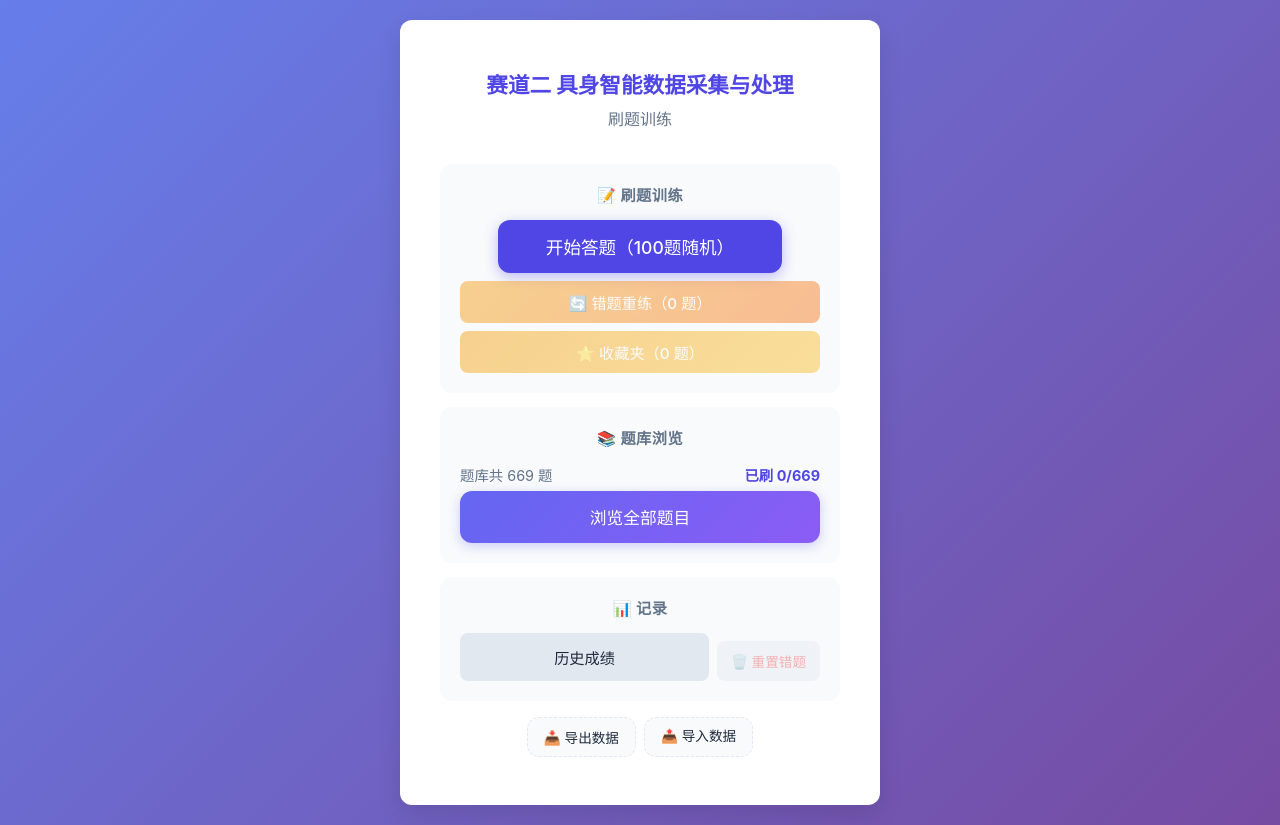
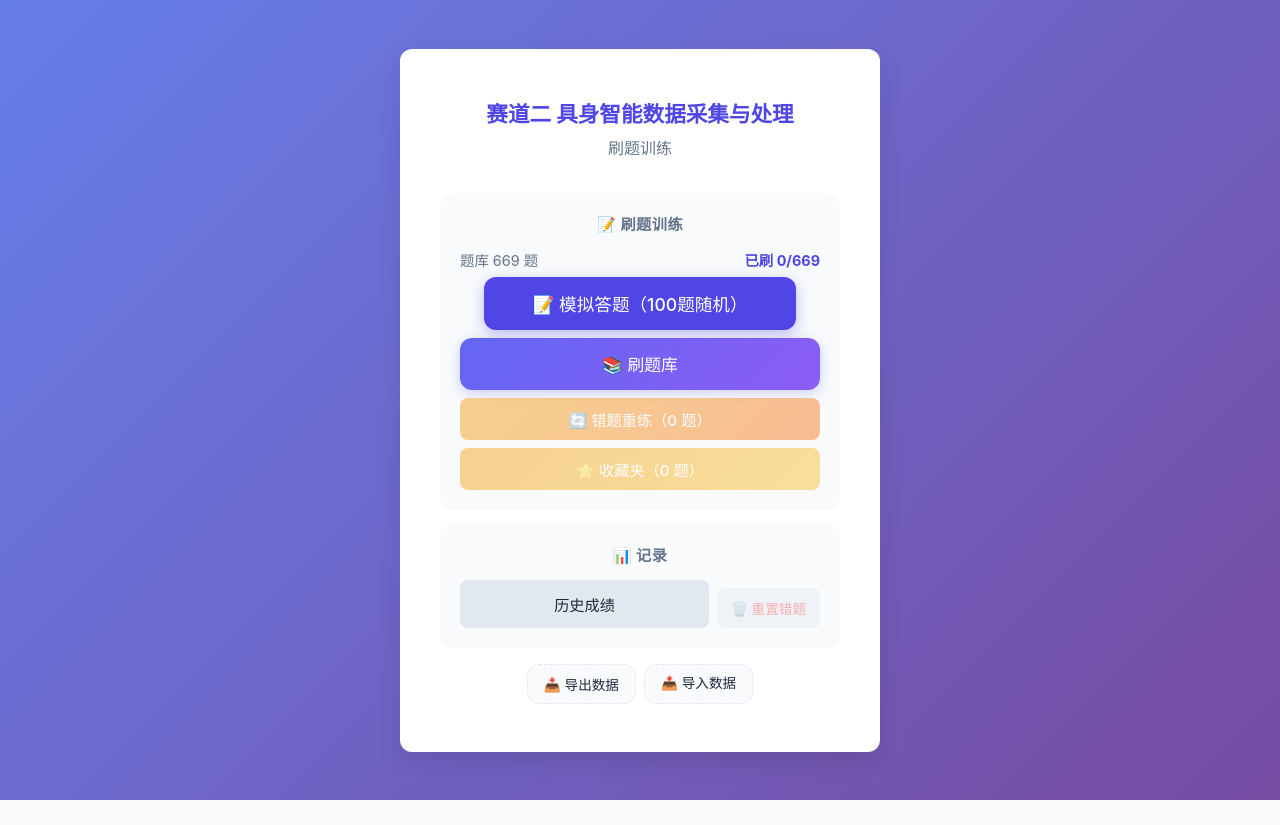
Before and after one commit to qqx16/embodied-quiz, a React (Vite) app: page / in a window 1280 px wide. After the commit the page ends 800 px from the top, so only its background shows below. Built offline with nearby package versions, Linux system fonts and the light colour scheme.

Commit message:
refactor: merge question bank into practice section, rename buttons

```diff
--- a/src/components/Home.jsx
+++ b/src/components/Home.jsx
@@ -37,25 +37,21 @@ export default function Home({ total, examSize, passScore, wrongCount, favCount,
         <p className="home-subtitle">刷题训练</p>
         <div className="home-section">
           <div className="home-section-title">📝 刷题训练</div>
+          <div className="home-bank-info">
+            <span>题库 {total} 题</span>
+            <span className="home-bank-progress">已刷 {doneCount}/{total}</span>
+          </div>
           <button className="btn btn-primary btn-start" onClick={onStart}>
-            开始答题（{examSize}题随机）
+            📝 模拟答题（{examSize}题随机）
+          </button>
+          <button className="btn btn-qbank" onClick={onQuestionBank}>
+            📚 刷题库
           </button>
           <button className="btn btn-wrong" onClick={onWrongExam} disabled={wrongCount === 0}>
             🔄 错题重练（{wrongCount} 题）
           </button>
           <button className="btn btn-fav-exam" onClick={onFavorites} disabled={favCount === 0}>
             ⭐ 收藏夹（{favCount} 题）
-          </button>
-        </div>
-
-        <div className="home-section">
-          <div className="home-section-title">📚 题库浏览</div>
-          <div className="home-bank-info">
-            <span>题库共 {total} 题</span>
-            <span className="home-bank-progress">已刷 {doneCount}/{total}</span>
-          </div>
-          <button className="btn btn-qbank" onClick={onQuestionBank}>
-            浏览全部题目
           </button>
         </div>
 
```
